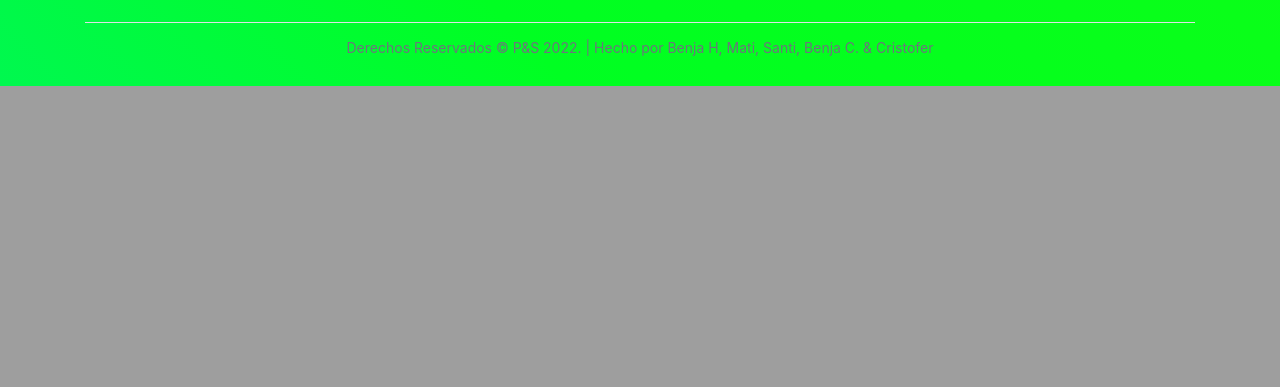
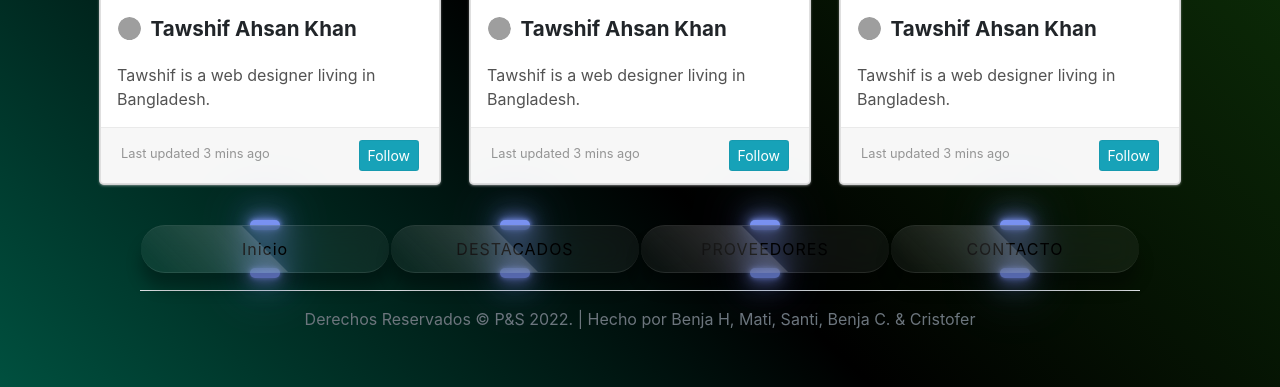
Before and after one commit to benjhg/proyectoEcommerce, a Django app: page / in a window 1280 px wide. Shown: the part 912-1299 px from the top of the page. Before the commit the page ends 998 px from the top, so only its background shows below. Run offline with Django 3.2, Linux system fonts and the light colour scheme; some libraries are stand-ins or nearby versions; grey boxes are pictures that could not be loaded.

Commit message:
SEGUNDO COMMIT

```diff
--- a/static/css/index.css
+++ b/static/css/index.css
@@ -1,4 +1,15 @@
-.text-voilet {color : #7991f1;}
+* {
+    margin: 0;
+    padding: 0;
+}
+
+html {
+    font-family: Lato, 'Helvetica Neue', Arial, Helvetica, sans-serif;
+}
+
+.text-voilet {color : #7991f1;
+}
+
 .home-area {
     height: 800px;
     z-index: 1;
@@ -6,6 +17,11 @@
 .bg-voilet {
     background: #7991f1;
 }
+
+.margen-top{
+    margin-top: 10em;
+}
+
 .home-thumb {
     max-width: 300px;
     padding-top: 70px;
@@ -19,10 +35,6 @@
 color: #7991f1;
 }
 
-* {
-    margin: 0;
-    padding: 0;
-}
 .fw-3 {
     font-weight: 300;
 }
@@ -48,17 +60,6 @@ color: #7991f1;
 }
 .button-group a {
     margin-right: 10px;
-}
-html {
-    font-family: Lato, 'Helvetica Neue', Arial, Helvetica, sans-serif;
-
-}
-
-h5 {
-    font-size: 1.28571429em;
-    font-weight: 700;
-    line-height: 1.2857em;
-    margin: 0;
 }
 
 .card {
--- a/static/css/inicio.css
+++ /dev/null
@@ -1,114 +0,0 @@
-html {
-    font-family: Lato, 'Helvetica Neue', Arial, Helvetica, sans-serif;
-    font-size: 14px;
-}
-
-h5 {
-    font-size: 1.28571429em;
-    font-weight: 700;
-    line-height: 1.2857em;
-    margin: 0;
-}
-
-.card {
-    font-size: 1em;
-    overflow: hidden;
-    padding: 0;
-    border: none;
-    border-radius: .28571429rem;
-    box-shadow: 0 1px 3px 0 #d4d4d5, 0 0 0 1px #d4d4d5;
-}
-
-.card-block {
-    font-size: 1em;
-    position: relative;
-    margin: 0;
-    padding: 1em;
-    border: none;
-    border-top: 1px solid rgba(34, 36, 38, .1);
-    box-shadow: none;
-}
-
-.card-img-top {
-    display: block;
-    width: 100%;
-    height: auto;
-}
-
-.card-title {
-    font-size: 1.28571429em;
-    font-weight: 700;
-    line-height: 1.2857em;
-}
-
-.card-text {
-    clear: both;
-    margin-top: .5em;
-    color: rgba(0, 0, 0, .68);
-}
-
-.card-footer {
-    font-size: 1em;
-    position: static;
-    top: 0;
-    left: 0;
-    max-width: 100%;
-    padding: .75em 1em;
-    color: rgba(0, 0, 0, .4);
-    border-top: 1px solid rgba(0, 0, 0, .05) !important;
-    background: #fff;
-}
-
-.card-inverse .btn {
-    border: 1px solid rgba(0, 0, 0, .05);
-}
-
-.profile {
-    position: absolute;
-    top: -12px;
-    display: inline-block;
-    overflow: hidden;
-    box-sizing: border-box;
-    width: 25px;
-    height: 25px;
-    margin: 0;
-    border: 1px solid #fff;
-    border-radius: 50%;
-}
-
-.profile-avatar {
-    display: block;
-    width: 100%;
-    height: 100%;
-    border-radius: 50%;
-}
-
-.profile-inline {
-    position: relative;
-    top: 0;
-    display: inline-block;
-}
-
-.profile-inline ~ .card-title {
-    display: inline-block;
-    margin-left: 4px;
-    vertical-align: top;
-}
-
-.text-bold {
-    font-weight: 700;
-}
-
-.meta {
-    font-size: 1em;
-    color: rgba(0, 0, 0, .4);
-}
-
-.meta a {
-    text-decoration: none;
-    color: rgba(0, 0, 0, .4);
-}
-
-.meta a:hover {
-    color: rgba(0, 0, 0, .87);
-}
--- a/static/css/store.css
+++ b/static/css/store.css
@@ -3,7 +3,7 @@ body{
     width: 100%;
     height: 100vh;
     color: rgb(0, 0, 0);
-    background: linear-gradient(45deg,rgb(0, 221, 255),rgb(0, 255, 34),rgb(34, 255, 0),rgb(174, 255, 0));
+    background: linear-gradient(45deg,rgb(0, 255, 200),rgb(0, 0, 0),rgb(38, 141, 23),rgb(27, 255, 2));
     background-size: 400% 400%;
     position: relative;
     animation: cambiar 10s ease-in-out infinite;
@@ -29,7 +29,7 @@ body{
 .nav-item img{
     height: 90px;
     width: 90px;
-    margin:-1.5em 1em 1em -20em;
+    margin:-1.5em 1em 1em -5em;
     border-radius: 10%;
 }
 
@@ -45,6 +45,125 @@ body{
     transition: box-shadow 300ms ease-in-out, color 300ms ease-in-out;
     border-radius: 5px;
 }
+
 .nav-link:hover {
     box-shadow: 0 0 10px 40px #e74c3c inset;
 }
+
+.container-2 {
+    display: flex;
+    flex-wrap: wrap;
+    justify-content: space-around;
+}
+
+.container-2 .btn {
+    position: relative;
+    top: 0;
+    left: 0;
+    width: 250px;
+    height: 50px;
+    margin: 0;
+    display: flex;
+    justify-content: center;
+    align-items: center;
+}
+
+.container-2 .btn a {
+    position: absolute;
+    top: 0;
+    left: 0;
+    width: 100%;
+    height: 100%;
+    display: flex;
+    justify-content: center;
+    align-items: center;
+    background: rgba(255, 255, 255, 0.05);
+    box-shadow: 0 15px 15px rgba(0, 0, 0, 0.3);
+    border-bottom: 1px solid rgba(255, 255, 255, 0.1);
+    border-top: 1px solid rgba(255, 255, 255, 0.1);
+    border-radius: 30px;
+    padding: 10px;
+    letter-spacing: 1px;
+    text-decoration: none;
+    overflow: hidden;
+    color: #000000;
+    font-weight: 400px;
+    z-index: 1;
+    transition: 0.5s;
+    backdrop-filter: blur(15px);
+}
+
+.container-2 .btn:hover a {
+    letter-spacing: 3px;
+}
+
+.container-2 .btn a::before {
+    content: "";
+    position: absolute;
+    top: 0;
+    left: 0;
+    width: 50%;
+    height: 100%;
+    background: linear-gradient(to left, rgba(255, 255, 255, 0.15), transparent);
+    transform: skewX(45deg) translate(0);
+    transition: 0.5s;
+    filter: blur(0px);
+}
+
+.container-2 .btn:hover a::before {
+    transform: skewX(45deg) translate(200px);
+}
+
+.container-2 .btn::before {
+    content: "";
+    position: absolute;
+    left: 50%;
+    transform: translatex(-50%);
+    bottom: -5px;
+    width: 30px;
+    height: 10px;
+    background: #f00;
+    border-radius: 10px;
+    transition: 0.5s;
+    transition-delay: 0.5;
+}
+.container-2 .btn:hover::before /*lightup button*/ {
+    bottom: 0;
+    height: 50%;
+    width: 80%;
+    border-radius: 30px;
+}
+
+.container-2 .btn::after {
+    content: "";
+    position: absolute;
+    left: 50%;
+    transform: translatex(-50%);
+    top: -5px;
+    width: 30px;
+    height: 10px;
+    background: #f00;
+    border-radius: 10px;
+    transition: 0.5s;
+    transition-delay: 0.5;
+
+}
+.container-2 .btn:hover::after /*lightup button*/ {
+    top: 0;
+    height: 50%;
+    width: 80%;
+    border-radius: 30px;
+}
+
+.container-2 .btn:nth-child(2)::before, /* 2*/
+.container-2 .btn:nth-child(2)::after {
+    background: #7991f1;
+    box-shadow: 0 0 5px #7991f1, 0 0 15px #7991f1, 0 0 30px #7991f1,
+    0 0 60px #7991f1;
+}
+.container-2 .btn:nth-child(1)::before, /* 3*/
+.container-2 .btn:nth-child(1)::after {
+    background: #7991f1;
+    box-shadow: 0 0 5px #7991f1, 0 0 15px #7991f1, 0 0 30px #7991f1,
+    0 0 60px #7991f1;
+}
--- a/templates/base.html
+++ b/templates/base.html
@@ -111,17 +111,23 @@
             </div>
         </main>
 
-        <div class="container">
+        <div class="container-2">
             <footer class="py-3 my-4">
-              <ul class="nav justify-content-center border-bottom pb-3 mb-3">
-                <li class="nav-item"><a href="/" class="nav-link px-2 text-muted">Inicio</a></li>
-                <li class="nav-item"><a href="/tienda/destacados/" class="nav-link px-2 text-muted">Destacados</a></li>
-                <li class="nav-item"><a href="/tienda/proveedores" class="nav-link px-2 text-muted">Proveedores</a></li>
-                <li class="nav-item"><a href="/tienda/contacto/" class="nav-link px-2 text-muted">Contacto</a></li>
-              </ul>
-              <p class="text-center text-muted">Derechos Reservados &copy; P&S 2022. | Hecho por Benja H, Mati, Santi, Benja C. & Cristofer  </p>
+                <ul class="nav justify-content-center border-bottom pb-3 mb-3">
+                    <li><div class="btn px-2"><a href="/">Inicio</a></div></li>
+                    <li><div class="btn"><a href="/tienda/destacados/">DESTACADOS</a></div></li>
+                    <li><div class="btn"><a href="/tienda/proveedores">PROVEEDORES</a></div></li>
+                    <li><div class="btn"><a href="/tienda/contacto/">CONTACTO</a></div></li>
+
+                </ul>
+                    <!-- <li class="nav-item btn"><a href="/" class="nav-link px-2 text-muted">Inicio</a></li>
+                    <li class="nav-item btn"><a href="/tienda/destacados/" class="nav-link px-2 text-muted">Destacados</a></li>
+                    <li class="nav-item btn"><a href="/tienda/proveedores" class="nav-link px-2 text-muted">Proveedores</a></li>
+                    <li class="nav-item btn"><a href="/tienda/contacto/" class="nav-link px-2 text-muted">Contacto</a></li> -->
+
+                <p class="text-center text-muted">Derechos Reservados &copy; P&S 2022. | Hecho por Benja H, Mati, Santi, Benja C. & Cristofer  </p>
             </footer>
-          </div>
+        </div>
 
         {# JS #}
         <script src="https://cdn.jsdelivr.net/npm/bootstrap@5.0.2/dist/js/bootstrap.bundle.min.js" integrity="sha384-MrcW6ZMFYlzcLA8Nl+NtUVF0sA7MsXsP1UyJoMp4YLEuNSfAP+JcXn/tWtIaxVXM" crossorigin="anonymous"></script>
--- a/templates/index.html
+++ b/templates/index.html
@@ -15,7 +15,6 @@
     <meta charset="utf-8">
     <meta name="viewport" content="width=device-width, initial-scale=1">
     <link rel="stylesheet" href="/static/css/index.css">
-    <link rel="stylesheet" href="/static/css/inicio.css">
     <link href="//maxcdn.bootstrapcdn.com/bootstrap/4.1.1/css/bootstrap.min.css" rel="stylesheet" id="bootstrap-css">
     <link href='https://fonts.googleapis.com/css?family=Poppins' rel='stylesheet'>
     <link href="https://maxcdn.bootstrapcdn.com/font-awesome/4.6.3/css/font-awesome.min.css" rel="stylesheet">
@@ -33,7 +32,7 @@
 
 
 
-    <div class="container">
+    <div class="container margen-top">
 
 
         <div class="row">
@@ -42,10 +41,10 @@
         <!-- =============================CARTA 1===================================== -->
             <div class="col-sm-6 col-md-4 col-lg-3 mt-4">
                 <div class="card card-inverse card-info">
-                    <img class="card-img-top" src="/static/img/nasa.png">
+                    <img class="card-img-top" src="/static/img/nasa.png" alt="img">
                     <div class="card-block">
                         <figure class="profile profile-inline">
-                            <img src="/static/img/nasa.png" class="profile-avatar" alt="">
+                            <img src="/static/img/nasa.png" class="profile-avatar" alt="img">
                         </figure>
                         <h4 class="card-title">Matias Pereira</h4>
                         <div class="card-text">
@@ -67,10 +66,10 @@
         <!-- =============================CARTA 2===================================== -->
         <div class="col-sm-6 col-md-4 col-lg-3 mt-4">
             <div class="card card-inverse card-info">
-                <img class="card-img-top" src="https://picsum.photos/200/150/?random">
+                <img class="card-img-top" src="https://picsum.photos/200/150/?random" alt="img">
                 <div class="card-block">
                     <figure class="profile profile-inline">
-                        <img src="https://picsum.photos/200/150/?random" class="profile-avatar" alt="">
+                        <img src="https://picsum.photos/200/150/?random" class="profile-avatar" alt="img">
                     </figure>
                     <h4 class="card-title">Tawshif Ahsan Khan</h4>
                     <div class="card-text">
@@ -94,10 +93,10 @@
         <!-- =============================CARTA 3===================================== -->
         <div class="col-sm-6 col-md-4 col-lg-3 mt-4">
             <div class="card card-inverse card-info">
-                <img class="card-img-top" src="https://picsum.photos/200/150/?random">
+                <img class="card-img-top" src="https://picsum.photos/200/150/?random" alt="img">
                 <div class="card-block">
                     <figure class="profile profile-inline">
-                        <img src="https://picsum.photos/200/150/?random" class="profile-avatar" alt="">
+                        <img src="https://picsum.photos/200/150/?random" class="profile-avatar" alt="img">
                     </figure>
                     <h4 class="card-title">Tawshif Ahsan Khan</h4>
                     <div class="card-text">
@@ -111,21 +110,43 @@
             </div>
         </div>
 
+    <!-- =============================FIN CARTA===================================== -->
+        <!-- =============================CARTA 4===================================== -->
 
-    <!-- =============================FIN CARTA===================================== -->
+        <div class="col-sm-6 col-md-4 col-lg-3 mt-4">
+            <div class="card card-inverse card-info">
+                <img class="card-img-top" src="https://picsum.photos/200/150/?random" alt="img">
+                <div class="card-block">
+                    <figure class="profile profile-inline">
+                        <img src="https://picsum.photos/200/150/?random" class="profile-avatar" alt="img">
+                    </figure>
+                    <h4 class="card-title">Tawshif Ahsan Khan</h4>
+                    <div class="card-text">
+                        Tawshif is a web designer living in Bangladesh.
+                    </div>
+                </div>
+                <div class="card-footer">
+                    <small>Last updated 3 mins ago</small>
+                    <button class="btn btn-info float-right btn-sm">Follow</button>
+                </div>
+            </div>
         </div>
 
+ <!-- =============================FIN CARTA===================================== -->
+
+
+        </div>
 
         <div class="row">
 
 
             <!-- =============================CARTA 1===================================== -->
-                <div class="col-sm-6 col-md-4 col-lg-3 mt-4">
+                <div class="col-sm-6 col-md-4  mt-4">
                     <div class="card card-inverse card-info">
-                        <img class="card-img-top" src="https://picsum.photos/200/150/?random">
+                        <img class="card-img-top" src="https://picsum.photos/200/150/?random" alt="img">
                         <div class="card-block">
                             <figure class="profile profile-inline">
-                                <img src="https://picsum.photos/200/150/?random" class="profile-avatar" alt="">
+                                <img src="https://picsum.photos/200/150/?random" class="profile-avatar" alt="img">
                             </figure>
                             <h4 class="card-title">Tawshif Ahsan Khan</h4>
                             <div class="card-text">
@@ -145,12 +166,12 @@
 
 
             <!-- =============================CARTA 2===================================== -->
-            <div class="col-sm-6 col-md-4 col-lg-3 mt-4">
+            <div class="col-sm-6 col-md-4  mt-4">
                 <div class="card card-inverse card-info">
-                    <img class="card-img-top" src="https://picsum.photos/200/150/?random">
+                    <img class="card-img-top" src="https://picsum.photos/200/150/?random" alt="img">
                     <div class="card-block">
                         <figure class="profile profile-inline">
-                            <img src="https://picsum.photos/200/150/?random" class="profile-avatar" alt="">
+                            <img src="https://picsum.photos/200/150/?random" class="profile-avatar" alt="img">
                         </figure>
                         <h4 class="card-title">Tawshif Ahsan Khan</h4>
                         <div class="card-text">
@@ -172,12 +193,12 @@
 
 
             <!-- =============================CARTA 3===================================== -->
-            <div class="col-sm-6 col-md-4 col-lg-3 mt-4">
+            <div class="col-sm-6 col-md-4  mt-4">
                 <div class="card card-inverse card-info">
-                    <img class="card-img-top" src="https://picsum.photos/200/150/?random">
+                    <img class="card-img-top" src="https://picsum.photos/200/150/?random" alt="img">
                     <div class="card-block">
                         <figure class="profile profile-inline">
-                            <img src="https://picsum.photos/200/150/?random" class="profile-avatar" alt="">
+                            <img src="https://picsum.photos/200/150/?random" class="profile-avatar" alt="img">
                         </figure>
                         <h4 class="card-title">Tawshif Ahsan Khan</h4>
                         <div class="card-text">
@@ -191,16 +212,9 @@
                 </div>
             </div>
 
-
         <!-- =============================FIN CARTA===================================== -->
-            </div>
-
-
-
-
-</div>
-
-
+        </div>
+    </div>
 
 
 
```
Also changed, not shown: static/js/index.js (line endings or trailing spaces), static/js/store.js (line endings or trailing spaces).
